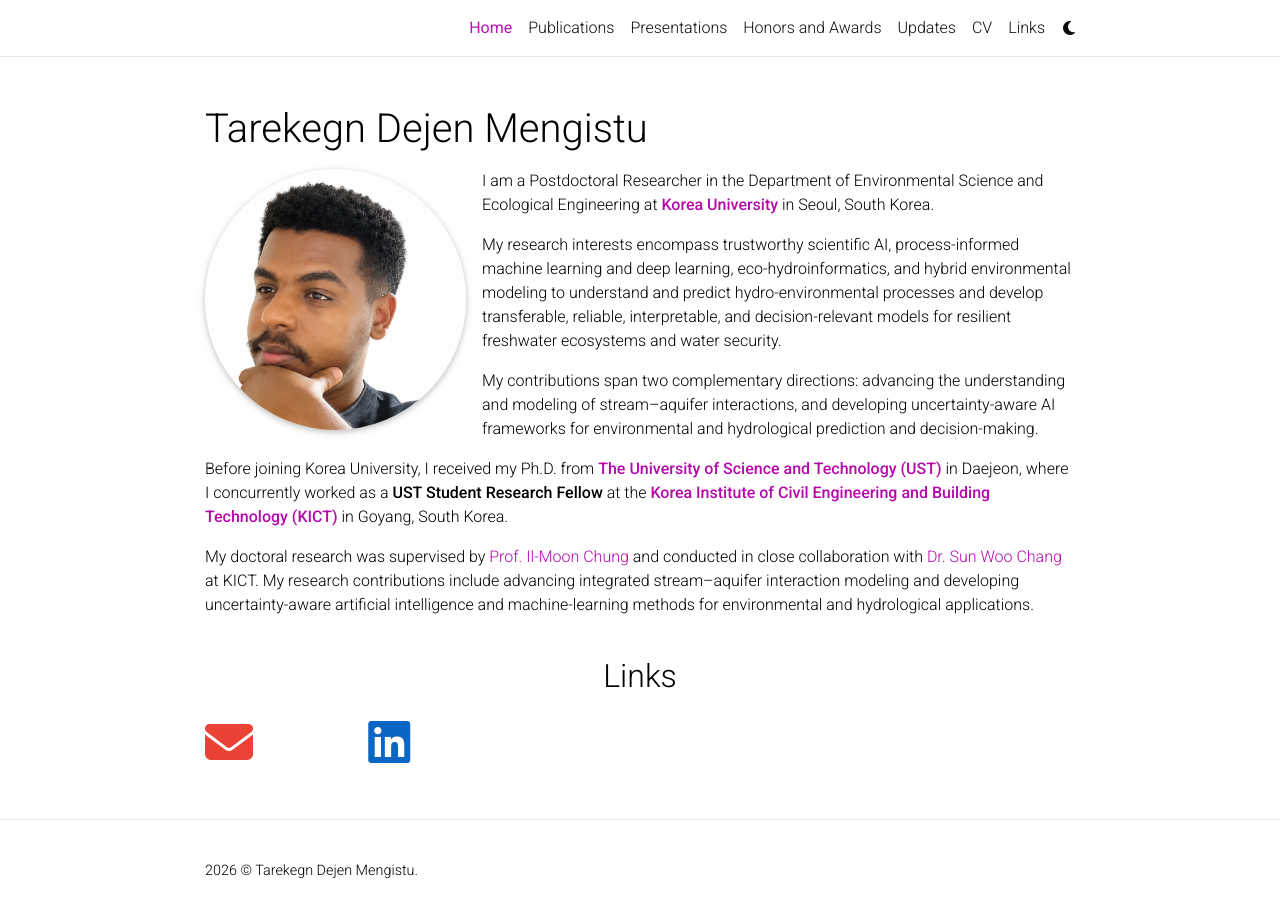
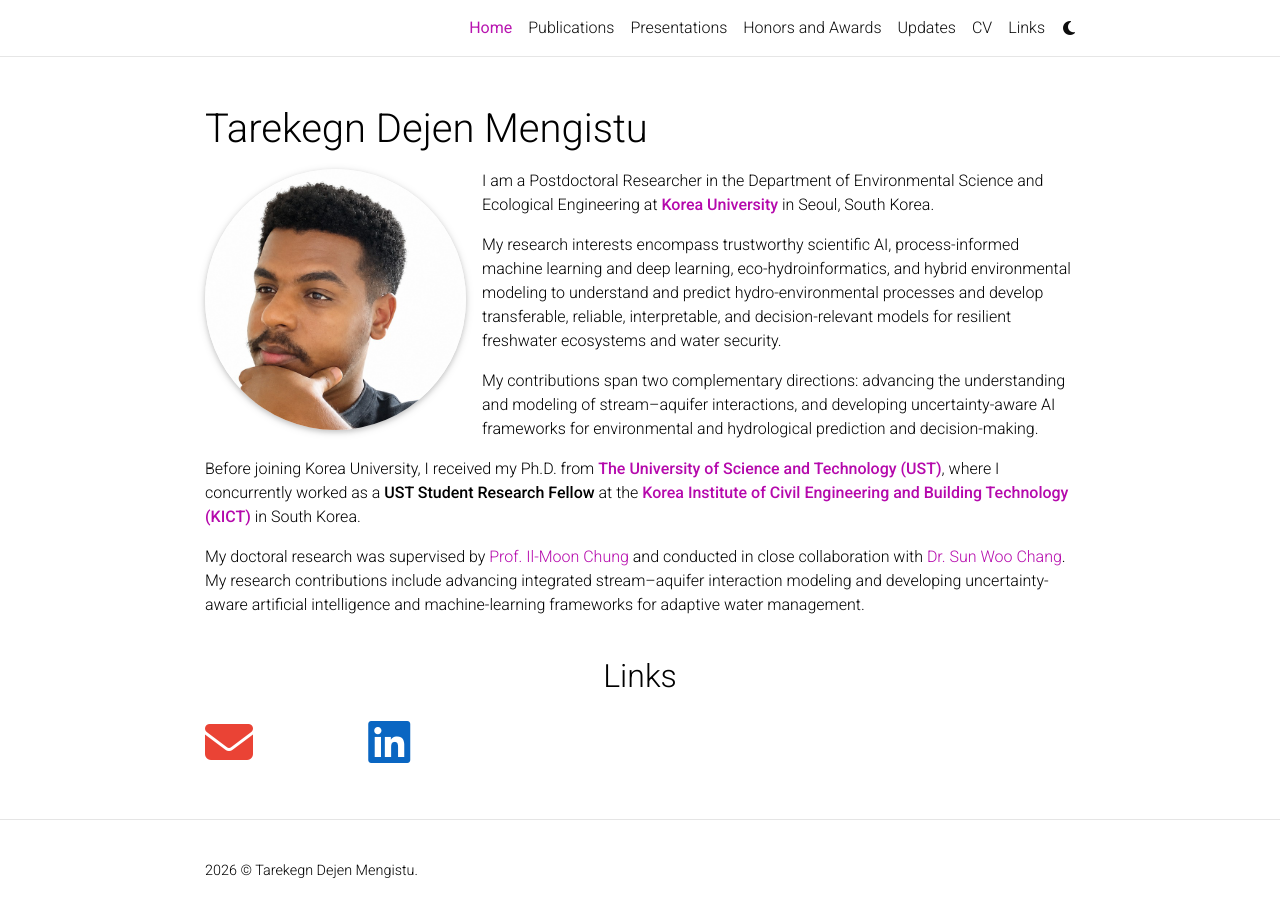
Before and after one commit to tdmengistu/tdmengistu.github.io, a Jekyll site: the page built from _pages/about.md, in a window 1280 px wide and 922 px high. Shown: the top 917 px of the window. Built offline with Jekyll 4.4.1, drawn with Linux system fonts in a browser that asks for light colours; a style sheet for code colours, icons or effects is not loaded.

Commit message:
Refine about page content for clarity
Updated the description of educational background and research contributions.

```diff
--- a/_pages/about.md
+++ b/_pages/about.md
@@ -20,6 +20,6 @@ My research interests encompass trustworthy scientific AI, process-informed mach
 My contributions span two complementary directions: advancing the understanding and modeling of stream–aquifer interactions, and developing uncertainty-aware AI frameworks for environmental and hydrological prediction and decision-making.
 
 
-Before joining Korea University, I received my Ph.D. from **[The University of Science and Technology (UST)](https://www.ust.ac.kr/eng.do)** in Daejeon, where I concurrently worked as a **UST Student Research Fellow** at the **[Korea Institute of Civil Engineering and Building Technology (KICT)](https://www.kict.re.kr/eng/)** in Goyang, South Korea.
+Before joining Korea University, I received my Ph.D. from **[The University of Science and Technology (UST)](https://www.ust.ac.kr/eng.do)**, where I concurrently worked as a **UST Student Research Fellow** at the **[Korea Institute of Civil Engineering and Building Technology (KICT)](https://www.kict.re.kr/eng/)** in South Korea.
 
-My doctoral research was supervised by [Prof. Il-Moon Chung](https://scholar.google.com/citations?user=QlAJjXwAAAAJ&hl=en) and conducted in close collaboration with [Dr. Sun Woo Chang](https://scholar.google.com/citations?user=jPHfuCIAAAAJ&hl=en) at KICT. My research contributions include advancing integrated stream–aquifer interaction modeling and developing uncertainty-aware artificial intelligence and machine-learning methods for environmental and hydrological applications.
+My doctoral research was supervised by [Prof. Il-Moon Chung](https://scholar.google.com/citations?user=QlAJjXwAAAAJ&hl=en) and conducted in close collaboration with [Dr. Sun Woo Chang](https://scholar.google.com/citations?user=jPHfuCIAAAAJ&hl=en). My research contributions include advancing integrated stream–aquifer interaction modeling and developing uncertainty-aware artificial intelligence and machine-learning frameworks for adaptive water management.
```
